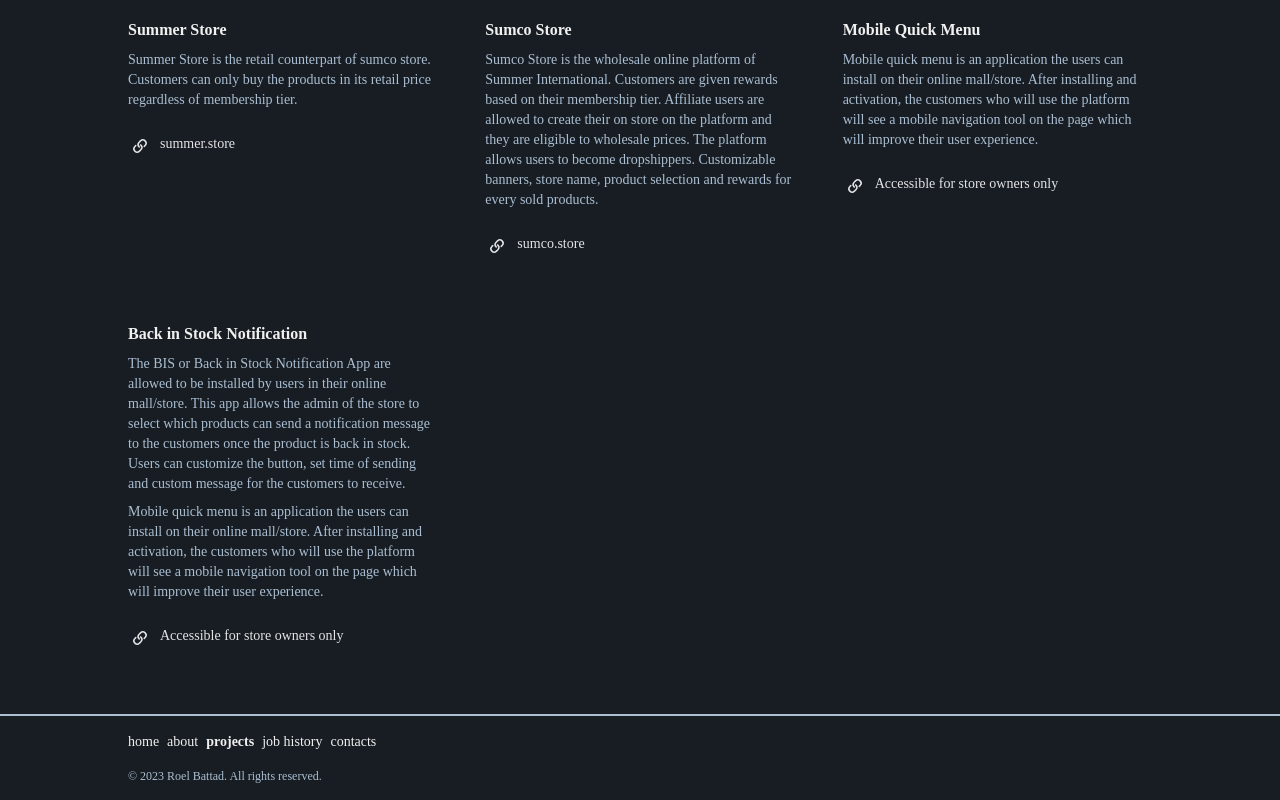
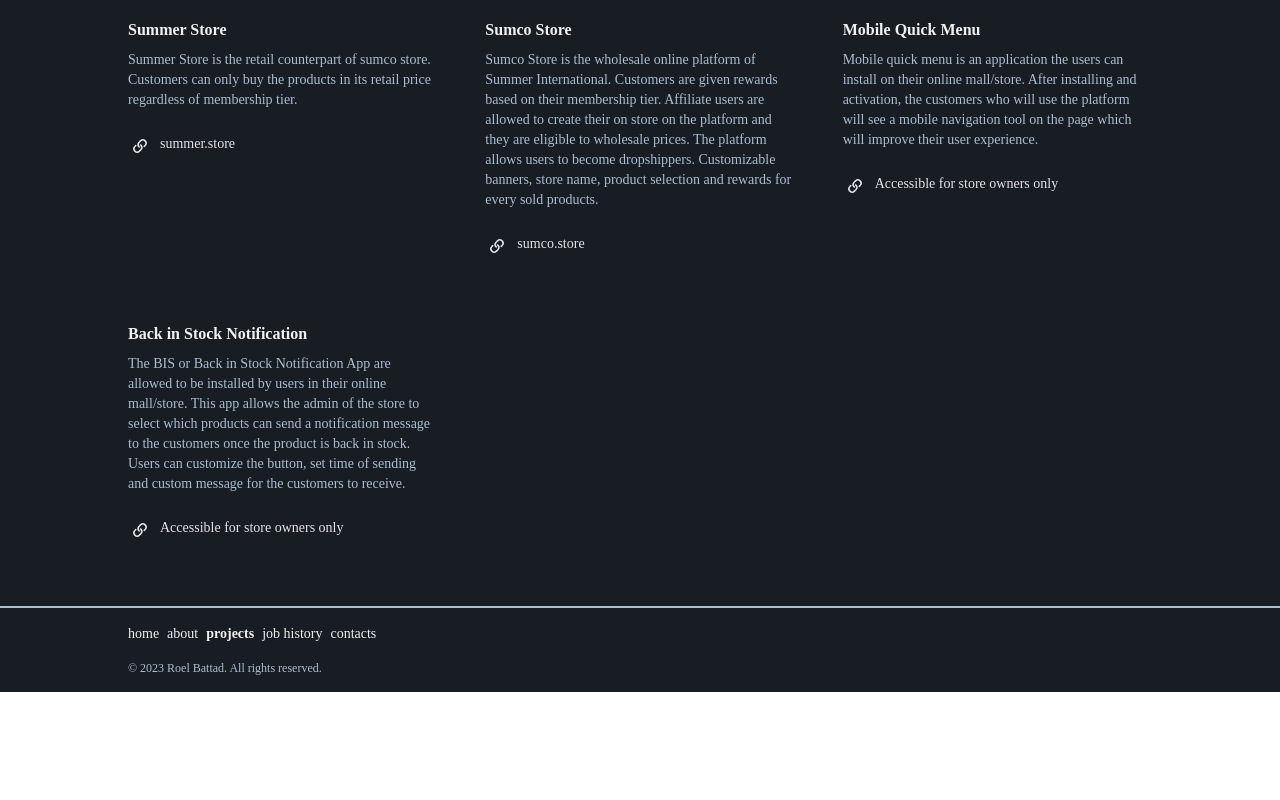
Before and after one commit to roelbattad/portfolio, a Vue app: page /portfolio/projects in a window 1280 px wide. Shown: the part 546-1346 px from the top of the page. After the commit the page ends 1238 px from the top, so only its background shows below. Built offline with nearby package versions, Linux system fonts and the light colour scheme.

Commit message:
fix duplicate text

```diff
--- a/src/components/ProjectsPage.vue
+++ b/src/components/ProjectsPage.vue
@@ -121,7 +121,6 @@
                         </a>
                     </h2>
                     <p class="relative z-10 mt-2 text-sm text-sentences">The BIS or Back in Stock Notification App are allowed to be installed by users in their online mall/store. This app allows the admin of the store to select which products can send a notification message to the customers once the product is back in stock. Users can customize the button, set time of sending and custom message for the customers to receive.</p>
-                    <p class="relative z-10 mt-2 text-sm text-sentences">Mobile quick menu is an application the users can install on their online mall/store. After installing and activation, the customers who will use the platform will see a mobile navigation tool on the page which will improve their user experience.</p>
                     <p class="relative z-10 mt-6 flex text-sm font-medium transition group-hover:text-teal-500 text-zinc-200">
                         <svg viewBox="0 0 24 24" aria-hidden="true" class="h-6 w-6 flex-none">
                             <path d="M15.712 11.823a.75.75 0 1 0 1.06 1.06l-1.06-1.06Zm-4.95 1.768a.75.75 0 0 0 1.06-1.06l-1.06 1.06Zm-2.475-1.414a.75.75 0 1 0-1.06-1.06l1.06 1.06Zm4.95-1.768a.75.75 0 1 0-1.06 1.06l1.06-1.06Zm3.359.53-.884.884 1.06 1.06.885-.883-1.061-1.06Zm-4.95-2.12 1.414-1.415L12 6.344l-1.415 1.413 1.061 1.061Zm0 3.535a2.5 2.5 0 0 1 0-3.536l-1.06-1.06a4 4 0 0 0 0 5.656l1.06-1.06Zm4.95-4.95a2.5 2.5 0 0 1 0 3.535L17.656 12a4 4 0 0 0 0-5.657l-1.06 1.06Zm1.06-1.06a4 4 0 0 0-5.656 0l1.06 1.06a2.5 2.5 0 0 1 3.536 0l1.06-1.06Zm-7.07 7.07.176.177 1.06-1.06-.176-.177-1.06 1.06Zm-3.183-.353.884-.884-1.06-1.06-.884.883 1.06 1.06Zm4.95 2.121-1.414 1.414 1.06 1.06 1.415-1.413-1.06-1.061Zm0-3.536a2.5 2.5 0 0 1 0 3.536l1.06 1.06a4 4 0 0 0 0-5.656l-1.06 1.06Zm-4.95 4.95a2.5 2.5 0 0 1 0-3.535L6.344 12a4 4 0 0 0 0 5.656l1.06-1.06Zm-1.06 1.06a4 4 0 0 0 5.657 0l-1.061-1.06a2.5 2.5 0 0 1-3.535 0l-1.061 1.06Zm7.07-7.07-.176-.177-1.06 1.06.176.178 1.06-1.061Z" fill="currentColor">
```
